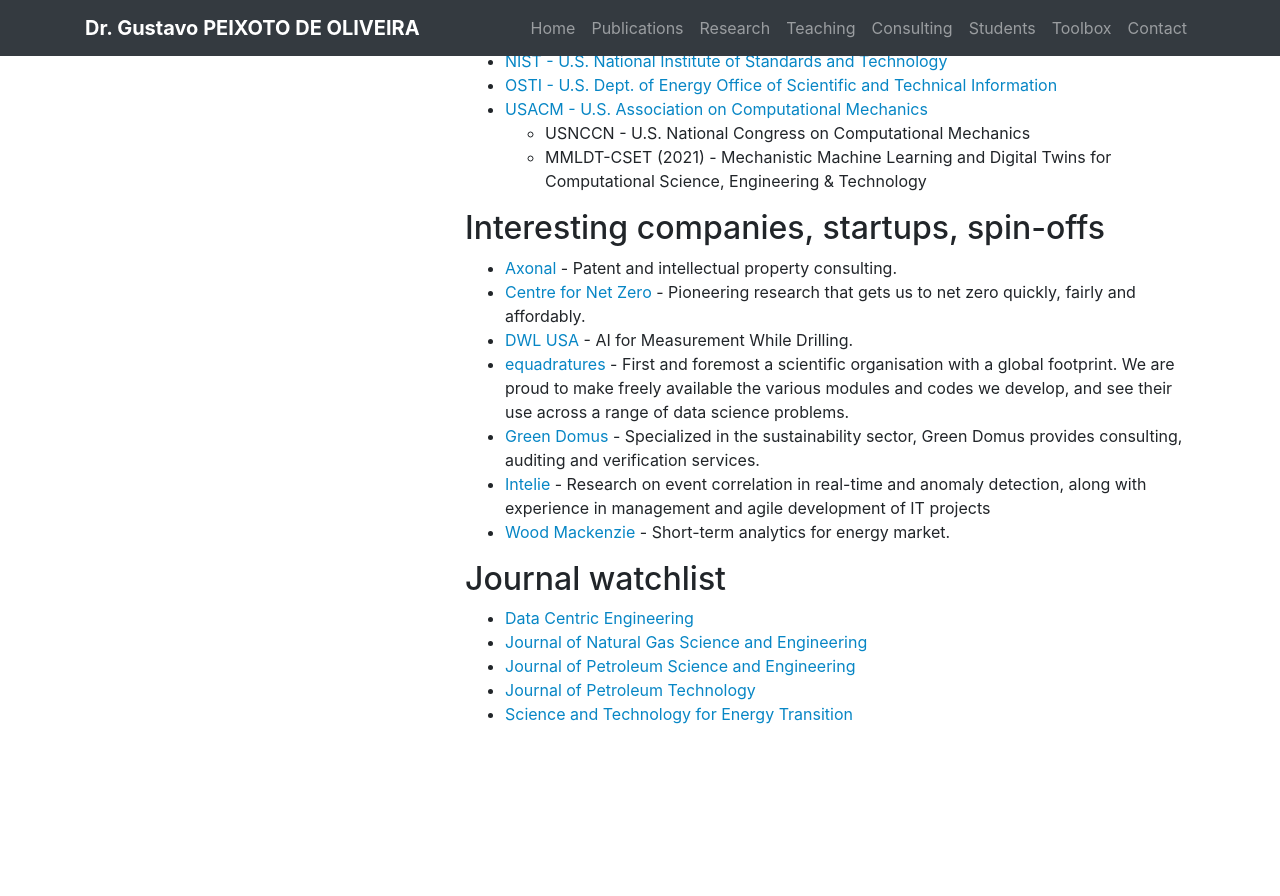
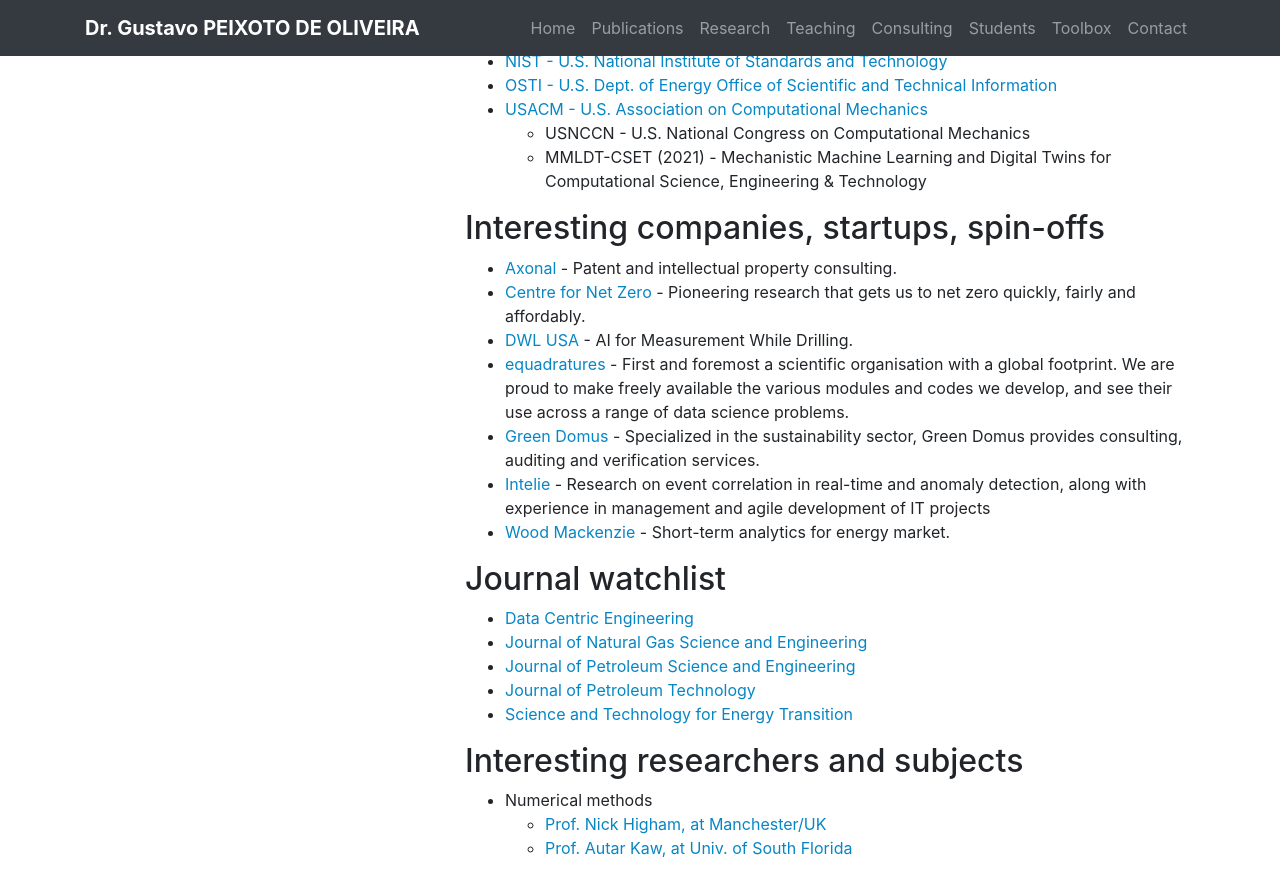
Before and after one commit to gcpeixoto/gcpeixoto.github.io, a Jekyll site: the page built from _toolbox/G-y-links.md, in a window 1280 px wide and 900 px high, scrolled down 2863 px. Shown: the top 896 px of the window. Built offline with Jekyll 4.4.1, drawn with Linux system fonts in a browser that asks for light colours; before the commit the page ends 3629 px from its top, so only the background shows below that.

Commit message:
Add links

```diff
--- a/_toolbox/G-y-links.md
+++ b/_toolbox/G-y-links.md
@@ -145,3 +145,9 @@
 - [Journal of Petroleum Science and Engineering](https://www.sciencedirect.com/journal/journal-of-petroleum-science-and-engineering/about/aims-and-scope)
 - [Journal of Petroleum Technology](https://jpt.spe.org)
 - [Science and Technology for Energy Transition](https://www.stet-review.org)
+
+## Interesting researchers and subjects
+
+- Numerical methods
+	- [Prof. Nick Higham, at Manchester/UK](https://nhigham.com)
+	- [Prof. Autar Kaw, at Univ. of South Florida](https://autarkaw.com)
```
